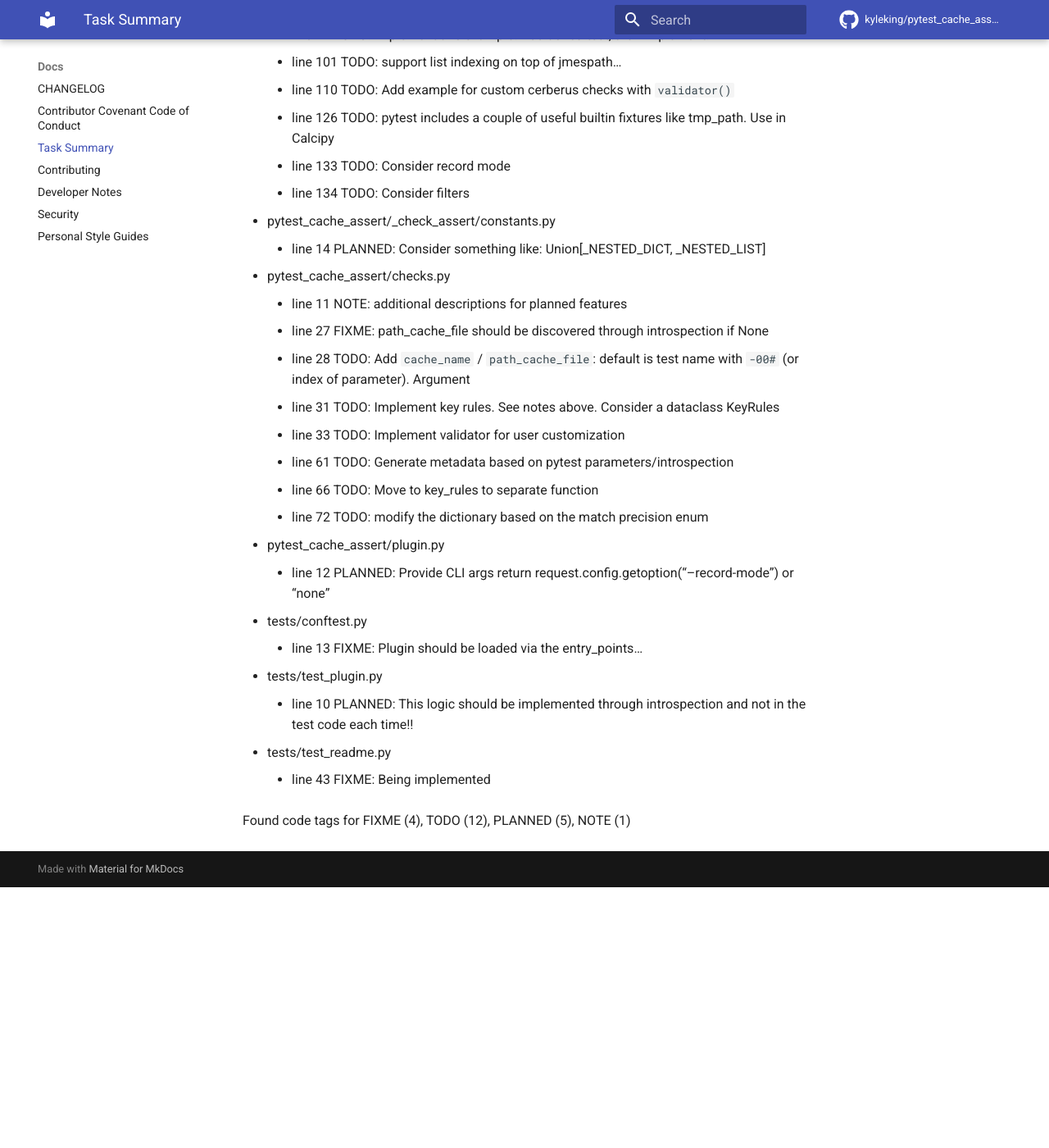
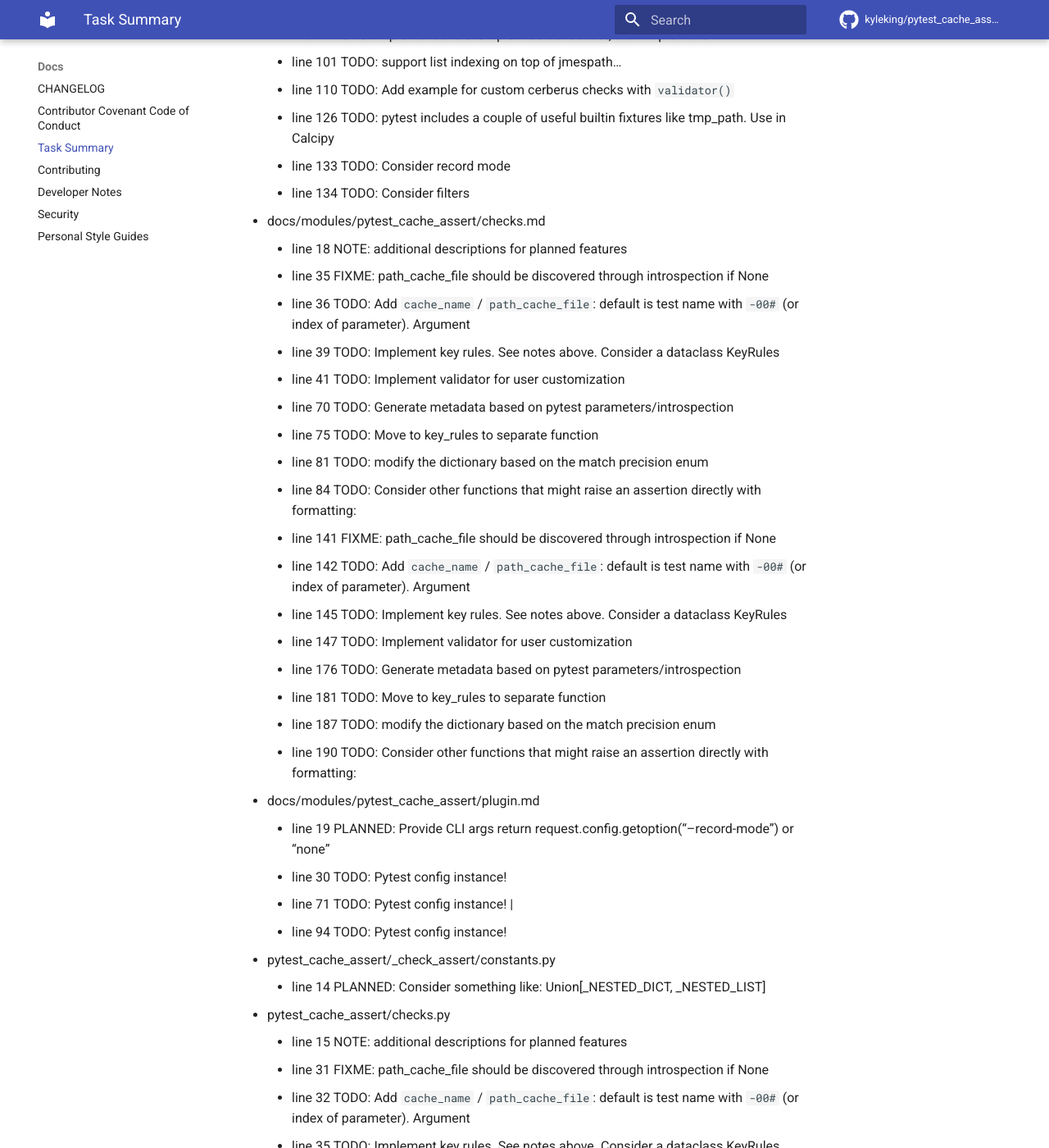
Before and after one commit to KyleKing/pytest_cache_assert, an MkDocs documentation site: the page built from docs/docs/CODE_TAG_SUMMARY.md, in a window 1280 px wide and 1400 px high, scrolled down 449 px. Shown: the whole window at 82% size. Built offline with MkDocs 1.6.1 and Material for MkDocs 9.7.7, drawn with Linux system fonts in a browser that asks for light colours; comment, search, counter and statistics services are not loaded; before the commit the page ends 1531 px from its top, so only the background shows below that; some of the changed text lies outside the part shown.

Commit message:
docs: generate documentation with doit

```diff
--- a/docs/docs/CODE_TAG_SUMMARY.md
+++ b/docs/docs/CODE_TAG_SUMMARY.md
@@ -17,31 +17,53 @@ Auto-Generated by `pytest_cache_assert`
     - line 133    TODO: Consider record mode
     - line 134    TODO: Consider filters
 
+- docs/modules/pytest_cache_assert/checks.md
+    - line  18    NOTE: additional descriptions for planned features
+    - line  35   FIXME: path_cache_file should be discovered through introspection if None
+    - line  36    TODO: Add `cache_name` / `path_cache_file`: default is test name with `-00#` (or index of parameter). Argument
+    - line  39    TODO: Implement key rules. See notes above. Consider a dataclass KeyRules
+    - line  41    TODO: Implement validator for user customization
+    - line  70    TODO: Generate metadata based on pytest parameters/introspection
+    - line  75    TODO: Move to key_rules to separate function
+    - line  81    TODO: modify the dictionary based on the match precision enum
+    - line  84    TODO: Consider other functions that might raise an assertion directly with formatting:
+    - line 141   FIXME: path_cache_file should be discovered through introspection if None
+    - line 142    TODO: Add `cache_name` / `path_cache_file`: default is test name with `-00#` (or index of parameter). Argument
+    - line 145    TODO: Implement key rules. See notes above. Consider a dataclass KeyRules
+    - line 147    TODO: Implement validator for user customization
+    - line 176    TODO: Generate metadata based on pytest parameters/introspection
+    - line 181    TODO: Move to key_rules to separate function
+    - line 187    TODO: modify the dictionary based on the match precision enum
+    - line 190    TODO: Consider other functions that might raise an assertion directly with formatting:
+
+- docs/modules/pytest_cache_assert/plugin.md
+    - line  19 PLANNED: Provide CLI args return request.config.getoption("--record-mode") or "none"
+    - line  30    TODO: Pytest config instance!
+    - line  71    TODO: Pytest config instance! |
+    - line  94    TODO: Pytest config instance!
+
 - pytest_cache_assert/_check_assert/constants.py
     - line  14 PLANNED: Consider something like: Union[_NESTED_DICT, _NESTED_LIST]
 
 - pytest_cache_assert/checks.py
-    - line  11    NOTE: additional descriptions for planned features
-    - line  27   FIXME: path_cache_file should be discovered through introspection if None
-    - line  28    TODO: Add `cache_name` / `path_cache_file`: default is test name with `-00#` (or index of parameter). Argument
-    - line  31    TODO: Implement key rules. See notes above. Consider a dataclass KeyRules
-    - line  33    TODO: Implement validator for user customization
-    - line  61    TODO: Generate metadata based on pytest parameters/introspection
-    - line  66    TODO: Move to key_rules to separate function
-    - line  72    TODO: modify the dictionary based on the match precision enum
+    - line  15    NOTE: additional descriptions for planned features
+    - line  31   FIXME: path_cache_file should be discovered through introspection if None
+    - line  32    TODO: Add `cache_name` / `path_cache_file`: default is test name with `-00#` (or index of parameter). Argument
+    - line  35    TODO: Implement key rules. See notes above. Consider a dataclass KeyRules
+    - line  37    TODO: Implement validator for user customization
+    - line  65    TODO: Generate metadata based on pytest parameters/introspection
+    - line  70    TODO: Move to key_rules to separate function
+    - line  76    TODO: modify the dictionary based on the match precision enum
 
 - pytest_cache_assert/plugin.py
     - line  12 PLANNED: Provide CLI args return request.config.getoption("--record-mode") or "none"
-
-- tests/conftest.py
-    - line  13   FIXME: Plugin should be loaded via the entry_points...
 
 - tests/test_plugin.py
     - line  10 PLANNED: This logic should be implemented through introspection and not in the test code each time!!
 
 - tests/test_readme.py
-    - line  43   FIXME: Being implemented
+    - line  40   FIXME: Being implemented
 
-Found code tags for FIXME (4), TODO (12), PLANNED (5), NOTE (1)
+Found code tags for FIXME (5), TODO (29), PLANNED (6), NOTE (2)
 
 <!-- calcipy:skip_tags -->
```
Also changed, not shown: docs/docs/CHANGELOG.md (+4 -0 lines), docs/modules/pytest_cache_assert/_code_diagrams.md (added, +15 -0 lines), docs/modules/pytest_cache_assert/checks.md (added, +187 -0 lines), docs/modules/pytest_cache_assert/index.md (added, +27 -0 lines), docs/modules/pytest_cache_assert/plugin.md (added, +107 -0 lines).
